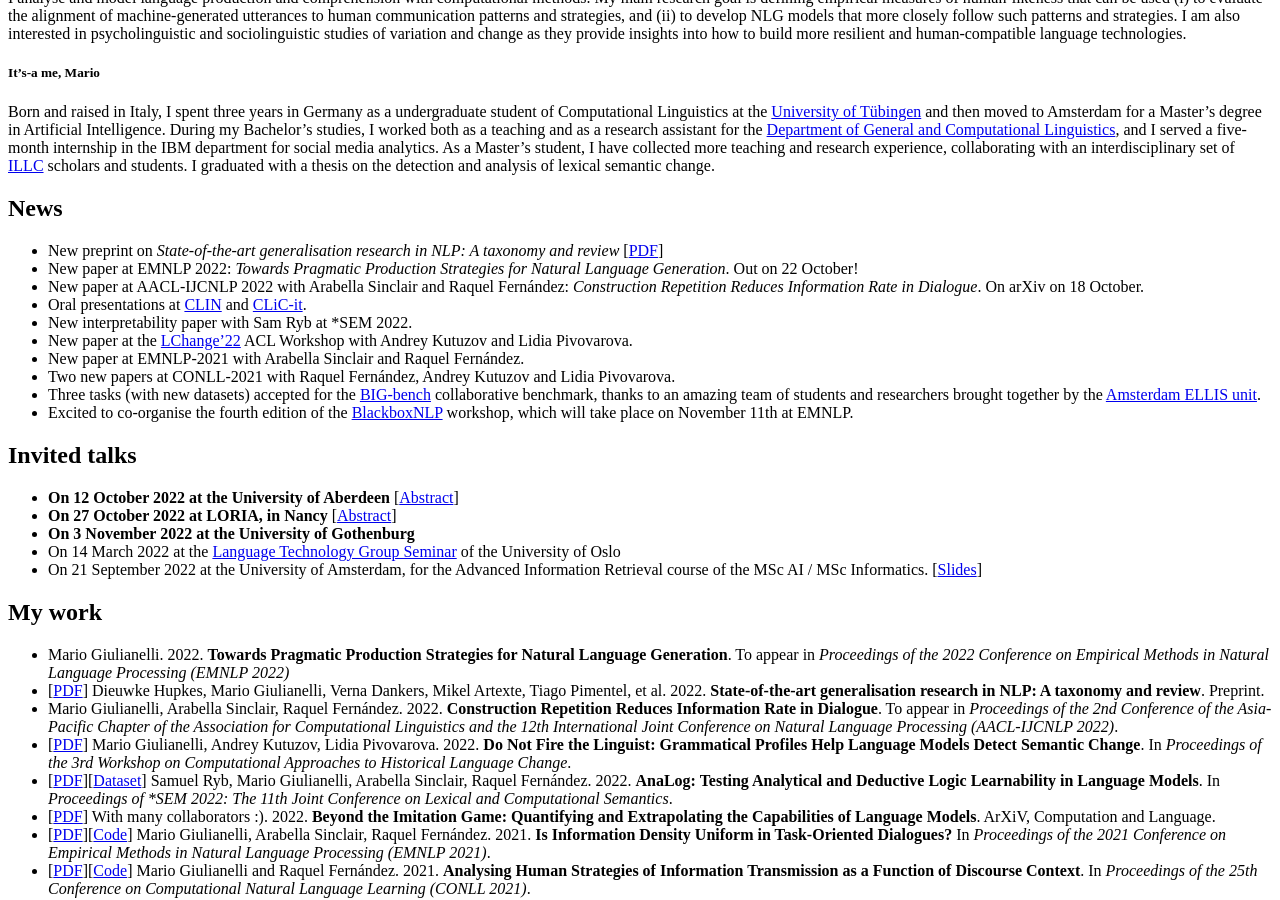
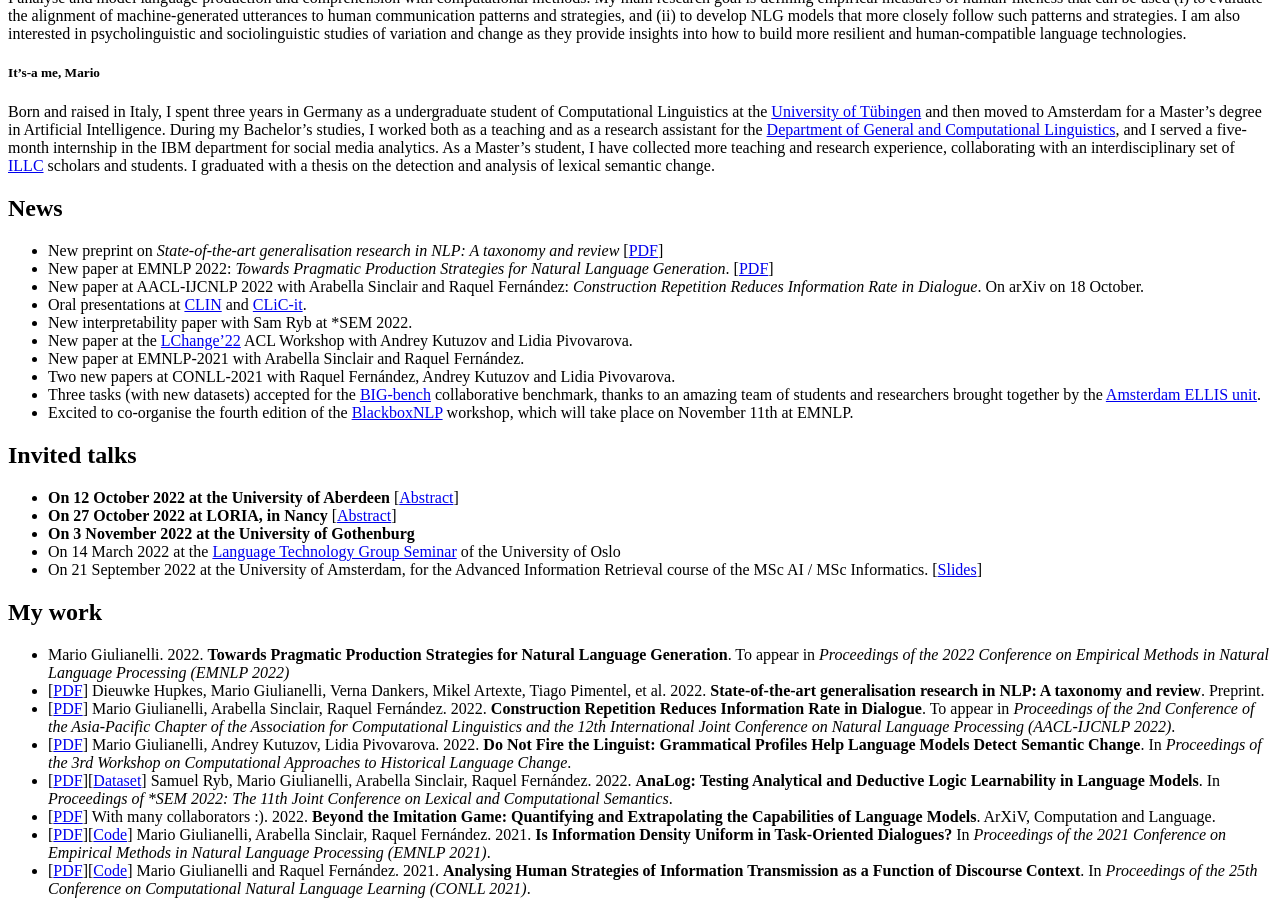
Before and after one commit to glnmario/glnmario.github.io, a Jekyll site: the page built from index.md, in a window 1280 px wide and 900 px high, scrolled down 1043 px. Built offline with Jekyll 4.4.1, drawn with Linux system fonts in a browser that asks for light colours.

Commit message:
Update index.md

```diff
--- a/index.md
+++ b/index.md
@@ -24,7 +24,7 @@ Currently I study Artificial Intelligence at the University of Amsterdam.
 
 ## News
 - New preprint on _State-of-the-art generalisation research in NLP: A taxonomy and review_ [[PDF](https://arxiv.org/abs/2210.03050)]
-- New paper at EMNLP 2022: _Towards Pragmatic Production Strategies for Natural Language Generation_. Out on 22 October!
+- New paper at EMNLP 2022: _Towards Pragmatic Production Strategies for Natural Language Generation_. [[PDF](https://arxiv.org/abs/2210.08321)]
 - New paper at AACL-IJCNLP 2022 with Arabella Sinclair and Raquel Fernández: _Construction Repetition Reduces Information Rate in Dialogue_. On arXiv on 18 October.
 - Oral presentations at [CLIN](https://clin2022.uvt.nl) and [CLiC-it](https://clic2021.disco.unimib.it).
 - New interpretability paper with Sam Ryb at *SEM 2022.
@@ -44,7 +44,7 @@ Currently I study Artificial Intelligence at the University of Amsterdam.
 ## My work
 - Mario Giulianelli. 2022. **Towards Pragmatic Production Strategies for Natural Language Generation**. To appear in _Proceedings of the 2022 Conference on Empirical Methods in Natural Language Processing (EMNLP 2022)_
 - [[PDF](https://arxiv.org/abs/2210.03050)] Dieuwke Hupkes, Mario Giulianelli, Verna Dankers, Mikel Artexte, Tiago Pimentel, et al. 2022. **State-of-the-art generalisation research in NLP: A taxonomy and review**. Preprint.
-- Mario Giulianelli, Arabella Sinclair, Raquel Fernández. 2022. **Construction Repetition Reduces Information Rate in Dialogue**. To appear in _Proceedings of the 2nd Conference of the Asia-Pacific Chapter of the Association for Computational Linguistics and the 12th International Joint Conference on Natural Language Processing (AACL-IJCNLP 2022)_.
+- [[PDF](https://arxiv.org/abs/2210.08321)] Mario Giulianelli, Arabella Sinclair, Raquel Fernández. 2022. **Construction Repetition Reduces Information Rate in Dialogue**. To appear in _Proceedings of the 2nd Conference of the Asia-Pacific Chapter of the Association for Computational Linguistics and the 12th International Joint Conference on Natural Language Processing (AACL-IJCNLP 2022)_.
 - [[PDF](https://aclanthology.org/2022.lchange-1.6/)] Mario Giulianelli, Andrey Kutuzov, Lidia Pivovarova. 2022. **Do Not Fire the Linguist: Grammatical Profiles Help Language Models Detect Semantic Change**. In _Proceedings of the 3rd Workshop on Computational Approaches to Historical Language Change_.
 - [[PDF](https://aclanthology.org/2022.starsem-1.5/)][[Dataset](https://github.com/dmg-illc/analog)] Samuel Ryb, Mario Giulianelli, Arabella Sinclair, Raquel Fernández. 2022. **AnaLog: Testing Analytical and Deductive Logic Learnability in Language Models**. In _Proceedings of *SEM 2022: The 11th Joint Conference on Lexical and Computational Semantics_.
 - [[PDF](https://arxiv.org/abs/2206.04615)] With many collaborators :). 2022. **Beyond the Imitation Game: Quantifying and Extrapolating the Capabilities of Language Models**. ArXiV, Computation and Language.
```
